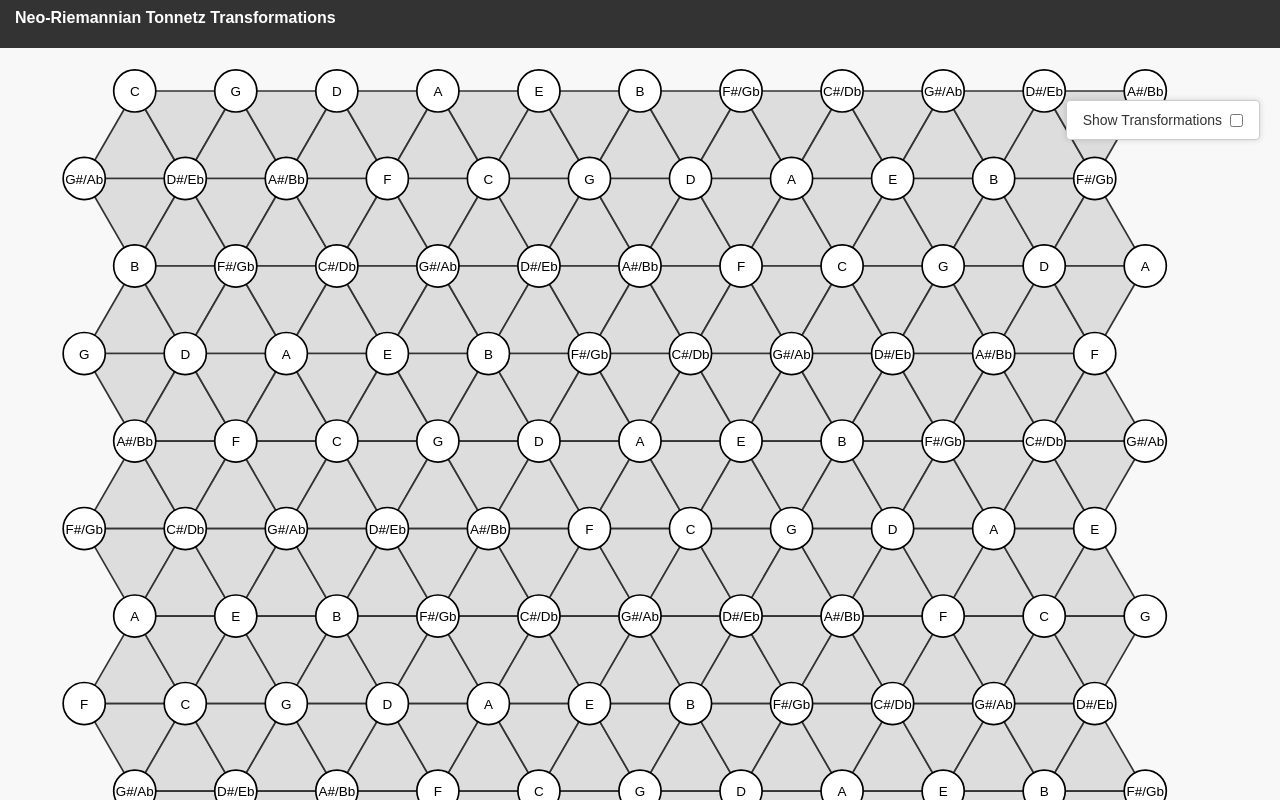
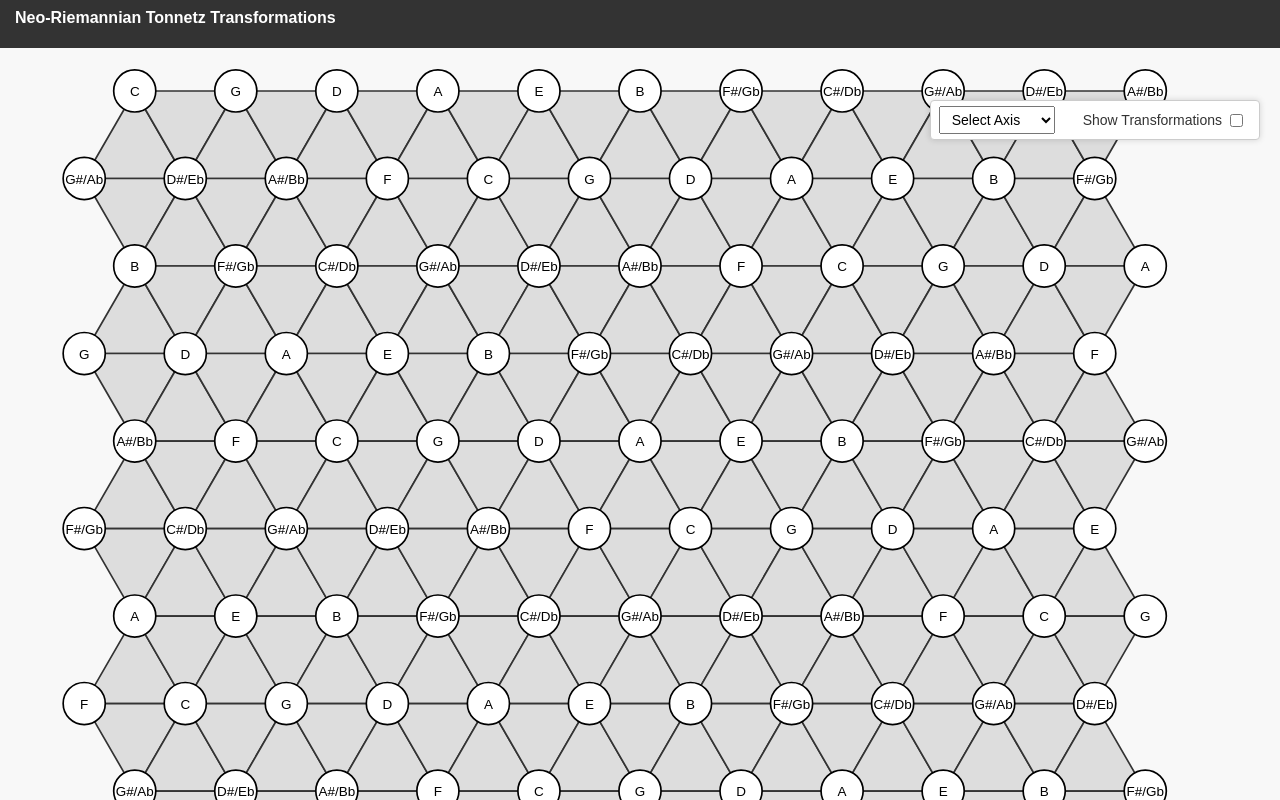
Before and after one commit to amusictheorist/tonnetz-webapp, a React (Vite) app: page / in a window 1280 px wide. Built offline with nearby package versions, Linux system fonts and the light colour scheme.

Commit message:
add axis highlighting feature

```diff
--- a/src/components/TriangleGrid.tsx
+++ b/src/components/TriangleGrid.tsx
@@ -1,37 +1,102 @@
-import { useEffect, useState } from "react"
+import { useEffect, useMemo, useState } from "react"
 import { Triangle } from "../types/triangle"
-import { generateTriangleGrid, TRI_SIZE, TRI_HEIGHT } from "../utils/triangleGrid";
-import { useInteraction } from "../context/InteractionContext";
-import { PCNode } from "../types/pcNode";
-import { generatePCNodes } from "../utils/pcNodes";
-import { PCNodeLayer } from "./PCNodeLayer";
-import { TransformationMap } from "../types/transformation";
-import { generateTransformationMap } from "../utils/transformationMap";
-import { TransformationLayer } from "./TransformationLayer";
+import { generateTriangleGrid, TRI_SIZE, TRI_HEIGHT } from "../utils/triangleGrid"
+import { useInteraction } from "../context/InteractionContext"
+import { PCNode } from "../types/pcNode"
+import { generatePCNodes } from "../utils/pcNodes"
+import { PCNodeLayer } from "./PCNodeLayer"
+import { TransformationMap } from "../types/transformation"
+import { generateTransformationMap } from "../utils/transformationMap"
+import { TransformationLayer } from "./TransformationLayer"
 
-export const ROWS = 10;
-export const COLS = 20;
+export const ROWS = 10
+export const COLS = 20
+const GROUP_TOLERANCE = 5
 
 export const TriangleGrid = () => {
-  const [triangles, setTriangles] = useState<Triangle[]>([]);
-  const [pcNodes, setPcNodes] = useState<PCNode[]>([]);
-  const [transformationMap, setTransformationMap] = useState<TransformationMap>({});
-  const [showTransformations, setShowTransformations] = useState(false);
-  const { selectedIds, toggleSelection, clearSelection } = useInteraction();
+  const [triangles, setTriangles] = useState<Triangle[]>([])
+  const [pcNodes, setPcNodes] = useState<PCNode[]>([])
+  const [transformationMap, setTransformationMap] = useState<TransformationMap>({})
+  const [showTransformations, setShowTransformations] = useState(false)
+  const [highlightAxes, setHighlightAxes] = useState({
+    fifths: false,
+    minorThirds: false,
+    majorThirds: false,
+  })
+
+  const { selectedIds, toggleSelection, clearSelection } = useInteraction()
 
   useEffect(() => {
-    const grid = generateTriangleGrid(ROWS, COLS);
-    setTriangles(grid);
-    setPcNodes(generatePCNodes(grid));
-    const map = generateTransformationMap(grid);
-    setTransformationMap(map);
-  }, []);
+    const grid = generateTriangleGrid(ROWS, COLS)
+    setTriangles(grid)
+    setPcNodes(generatePCNodes(grid))
+    setTransformationMap(generateTransformationMap(grid))
+  }, [])
 
-  const gridWidth = COLS * (TRI_SIZE / 2);
-  const gridHeight = ROWS * TRI_HEIGHT;
+  const gridWidth = COLS * (TRI_SIZE / 2)
+  const gridHeight = ROWS * TRI_HEIGHT
+
+  const groupLinesByAxis = (
+    nodes: PCNode[],
+    axis: [number, number]
+  ): [number, number][][] => {
+    const [dx, dy] = axis
+    const len = Math.sqrt(dx * dx + dy * dy)
+    const ux = dx / len
+    const uy = dy / len
+
+    const groups: Record<string, [number, number][]> = {}
+
+    nodes.forEach(({ x, y }) => {
+      const proj = Math.round((x * ux + y * uy) / GROUP_TOLERANCE) * GROUP_TOLERANCE
+      const key = proj.toString()
+      if (!groups[key]) groups[key] = []
+      groups[key].push([x, y])
+    })
+
+    return Object.values(groups)
+      .filter(group => group.length > 1)
+      .map(group =>
+        group.sort(([x1, y1], [x2, y2]) => {
+          const p1 = x1 * ux + y1 * uy
+          const p2 = x2 * ux + y2 * uy
+          return p1 - p2
+        })
+      )
+  }
+
+  const { fifths, majorThirds, minorThirds } = useMemo(() => {
+    return {
+      fifths: groupLinesByAxis(pcNodes, [0, 1]),
+      majorThirds: groupLinesByAxis(pcNodes, [1.5, Math.sqrt(3) / 2]),
+      minorThirds: groupLinesByAxis(pcNodes, [-1.5, Math.sqrt(3) / 2]),
+    }
+  }, [pcNodes]);
+
+  type Axis = keyof typeof highlightAxes;
+
+  const handleAxisSelection = (axis: Axis) => {
+    setHighlightAxes((prev) => {
+      const selectedAxes = Object.keys(prev).filter(
+        (key) => prev[key as Axis])
+      if (selectedAxes.length >= 2 && !prev[axis]) {
+        return prev
+      }
+      return { ...prev, [axis]: !prev[axis] }
+    })
+  }
 
   return (
-    <div style={{ position: "absolute", width: "100vw", height: "100vh", backgroundColor: "#f8f8f8", overflow: "auto", }}>
+    <div
+      style={{
+        position: "absolute",
+        width: "100vw",
+        height: "100vh",
+        backgroundColor: "#f8f8f8",
+        overflow: "auto",
+      }}
+    >
+      {/* Control Panel */}
       <div
         style={{
           position: "absolute",
@@ -46,15 +111,25 @@ export const TriangleGrid = () => {
           gap: "20px",
           fontSize: "14px",
           alignItems: "center",
-          boxShadow: "0 0 6px rgba(0, 0, 0, 0.15)"
+          boxShadow: "0 0 6px rgba(0, 0, 0, 0.15)",
         }}
       >
+        <select
+          onChange={(e) => handleAxisSelection(e.target.value as Axis)}
+          style={{ padding: "4px 8px", fontSize: "14px" }}
+        >
+          <option value="">Select Axis</option>
+          <option value="fifths">Fifths</option>
+          <option value="minorThirds">Minor Thirds</option>
+          <option value="majorThirds">Major Thirds</option>
+        </select>
+
         <label style={{ display: "flex", alignItems: "center", gap: "8px", padding: "4px 8px" }}>
           Show Transformations
           <input
             type="checkbox"
             checked={showTransformations}
-            onChange={() => setShowTransformations(prev => !prev)}
+            onChange={() => setShowTransformations((prev) => !prev)}
           />
         </label>
 
@@ -67,7 +142,7 @@ export const TriangleGrid = () => {
               backgroundColor: "#eee",
               border: "1px solid #ddd",
               borderRadius: "4px",
-              cursor: "pointer"
+              cursor: "pointer",
             }}
           >
             Clear
@@ -75,41 +150,69 @@ export const TriangleGrid = () => {
         )}
       </div>
 
-      <div className="w-full h-full">
+      {/* SVG Grid */}
       <svg
         viewBox={`${-gridWidth / 2 - 80} ${-gridHeight / 2 - 80} ${gridWidth + 160} ${gridHeight + 160}`}
         className="w-full h-full bg-white"
       >
+        {/* Base Triangles */}
+        {triangles.map((tri) => {
+          const isSelected = selectedIds.includes(tri.id)
+          const isAnySelected = selectedIds.length > 0
+          const opacity = isAnySelected ? (isSelected ? 1 : 0.3) : 1
 
-          {triangles.map(tri => {
-            const isSelected = selectedIds.includes(tri.id);
-            const isAnySelected = selectedIds.length > 0;
-            const opacity = isAnySelected ? (isSelected ? 1 : 0.3) : 1;
           return (
-
             <polygon
               key={tri.id}
-                points={tri.points.map(p => p.join(',')).join(' ')}
+              points={tri.points.map(p => p.join(",")).join(" ")}
               fill="#ddd"
+              stroke="#333"
               opacity={opacity}
-                stroke="#333"
               onClick={() => toggleSelection(tri.id)}
               style={{ cursor: "pointer" }}
             />
-            );
+          )
         })}
 
-          {showTransformations && selectedIds.length  > 0 && (
+        {/* Axis Lines */}
+        {highlightAxes.fifths &&
+          fifths.map((line, i) => (
+            <polyline
+              key={`fifth-${i}`}
+              points={line.map(([x, y]) => `${x},${y}`).join(" ")}
+              stroke="#333"
+              strokeWidth={3}
+            />
+          ))}
+        {highlightAxes.majorThirds &&
+          majorThirds.map((line, i) => (
+            <polyline
+              key={`maj3-${i}`}
+              points={line.map(([x, y]) => `${x},${y}`).join(" ")}
+              stroke="#333"
+              strokeWidth={3}
+            />
+          ))}
+        {highlightAxes.minorThirds &&
+          minorThirds.map((line, i) => (
+            <polyline
+              key={`min3-${i}`}
+              points={line.map(([x, y]) => `${x},${y}`).join(" ")}
+              stroke="#333"
+              strokeWidth={3}
+            />
+          ))}
+
+        {/* Layers */}
+        {showTransformations && selectedIds.length > 0 && (
           <TransformationLayer
             selectedIds={selectedIds}
             triangles={triangles}
             transformationMap={transformationMap}
           />
         )}
-
         <PCNodeLayer nodes={pcNodes} />
       </svg>
     </div>
-    </div>
-  );
-};
+  )
+}
--- a/src/utils/triangleGrid.ts
+++ b/src/utils/triangleGrid.ts
@@ -42,3 +42,11 @@ function getTrianglePoints(
     ];
   }
 }
+
+export function getCentroid(triangle: Triangle): [number, number] {
+  const [xSum, ySum] = triangle.points.reduce(
+    ([sx, sy], [x, y]) => [sx + x, sy + y],
+    [0, 0]
+  );
+  return [xSum / 3, ySum / 3];
+}
```
Lines whose indentation alone changed are shown as unchanged.
